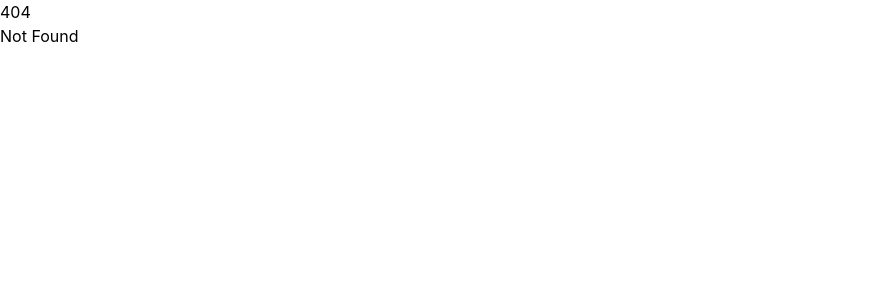
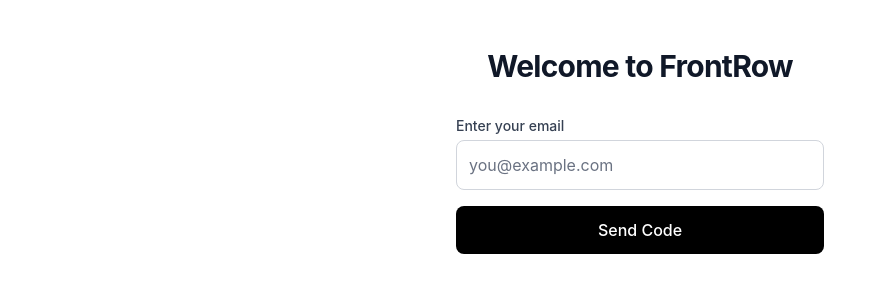
Before and after one commit to PedroLunet/frontrow, a SvelteKit app: page /login in a window 1280 px wide. Before the commit this address had no page. Shown: the top 300 px of the page, without its empty margins (0-886 px from the left). Built offline with nearby package versions, Linux system fonts and the light colour scheme; no server answers.

Commit message:
basic login flow to test supabase auth

```diff
--- /dev/null
+++ b/src/routes/login/+page.svelte
@@ -0,0 +1,136 @@
+<script>
+	import { supabase } from '$lib/supabaseClient';
+
+	let email = $state('');
+	let otp = $state('');
+	let step = $state(1);
+	let loading = $state(false);
+	let message = $state('');
+
+	async function requestOtp(event) {
+		if (event) event.preventDefault();
+
+		const cleanEmail = email.toLowerCase().trim();
+
+		loading = true;
+		message = '';
+
+		try {
+			const { error } = await supabase.auth.signInWithOtp({
+				email: cleanEmail,
+				options: { shouldCreateUser: true }
+			});
+
+			if (error) throw error;
+
+			message = 'Code sent! Grab the 6 digits from Mailpit.';
+			step = 2;
+		} catch (err) {
+			console.error('Auth Error:', err);
+			message = err.message || 'Failed to send code. Please try again.';
+		} finally {
+			loading = false;
+		}
+	}
+
+	async function verifyOtp(event) {
+		if (event) event.preventDefault();
+
+		const cleanEmail = email.toLowerCase().trim();
+		const cleanOtp = otp.trim();
+
+		loading = true;
+		message = '';
+
+		try {
+			const { error } = await supabase.auth.verifyOtp({
+				email: cleanEmail,
+				token: cleanOtp,
+				type: 'email'
+			});
+
+			if (error) throw error;
+
+			message = '🎉 Logged in successfully!';
+		} catch (err) {
+			console.error('Verification Error:', err);
+			message = err.message || 'Invalid code. Please try again.';
+		} finally {
+			loading = false;
+		}
+	}
+</script>
+
+<main class="mx-auto my-12 max-w-100 px-4 font-sans text-gray-900">
+	<h1 class="mb-8 text-center text-3xl font-bold tracking-tight">Welcome to FrontRow</h1>
+
+	{#if message}
+		<p class="mb-6 rounded-lg bg-amber-200 p-3 text-center text-sm font-medium text-amber-900">
+			{message}
+		</p>
+	{/if}
+
+	{#if step === 1}
+		<form onsubmit={requestOtp} class="space-y-4">
+			<div>
+				<label for="email" class="mb-1 block text-sm font-medium text-gray-700"
+					>Enter your email</label
+				>
+				<input
+					id="email"
+					type="email"
+					bind:value={email}
+					placeholder="you@example.com"
+					required
+					class="w-full rounded-lg border border-gray-300 p-3 transition-shadow focus:border-transparent focus:ring-2 focus:ring-black focus:outline-none"
+				/>
+			</div>
+
+			<button
+				type="submit"
+				disabled={loading}
+				class="w-full rounded-lg bg-black px-4 py-3 font-medium text-white transition-all hover:bg-gray-800 focus:ring-2 focus:ring-black focus:ring-offset-2 focus:outline-none disabled:cursor-not-allowed disabled:opacity-50"
+			>
+				{loading ? 'Sending...' : 'Send Code'}
+			</button>
+		</form>
+	{:else}
+		<form onsubmit={verifyOtp} class="space-y-4">
+			<div>
+				<label for="otp" class="mb-1 block text-sm font-medium text-gray-700"
+					>Enter the 6-digit code</label
+				>
+				<input
+					id="otp"
+					type="text"
+					bind:value={otp}
+					placeholder="123456"
+					required
+					minlength="6"
+					maxlength="6"
+					class="w-full rounded-lg border border-gray-300 p-3 text-center font-mono text-lg tracking-[0.5em] transition-shadow focus:border-transparent focus:ring-2 focus:ring-black focus:outline-none"
+				/>
+			</div>
+
+			<button
+				type="submit"
+				disabled={loading}
+				class="w-full rounded-lg bg-black px-4 py-3 font-medium text-white transition-all hover:bg-gray-800 focus:ring-2 focus:ring-black focus:ring-offset-2 focus:outline-none disabled:cursor-not-allowed disabled:opacity-50"
+			>
+				{loading ? 'Verifying...' : 'Log In'}
+			</button>
+
+			<button
+				type="button"
+				onclick={() => {
+					step = 1;
+					otp = '';
+					message = '';
+				}}
+				class="mt-2 w-full py-2 text-sm font-medium text-gray-500 transition-colors hover:text-black hover:underline focus:outline-none"
+			>
+				Wait, I need to change my email
+			</button>
+		</form>
+	{/if}
+</main>
```
